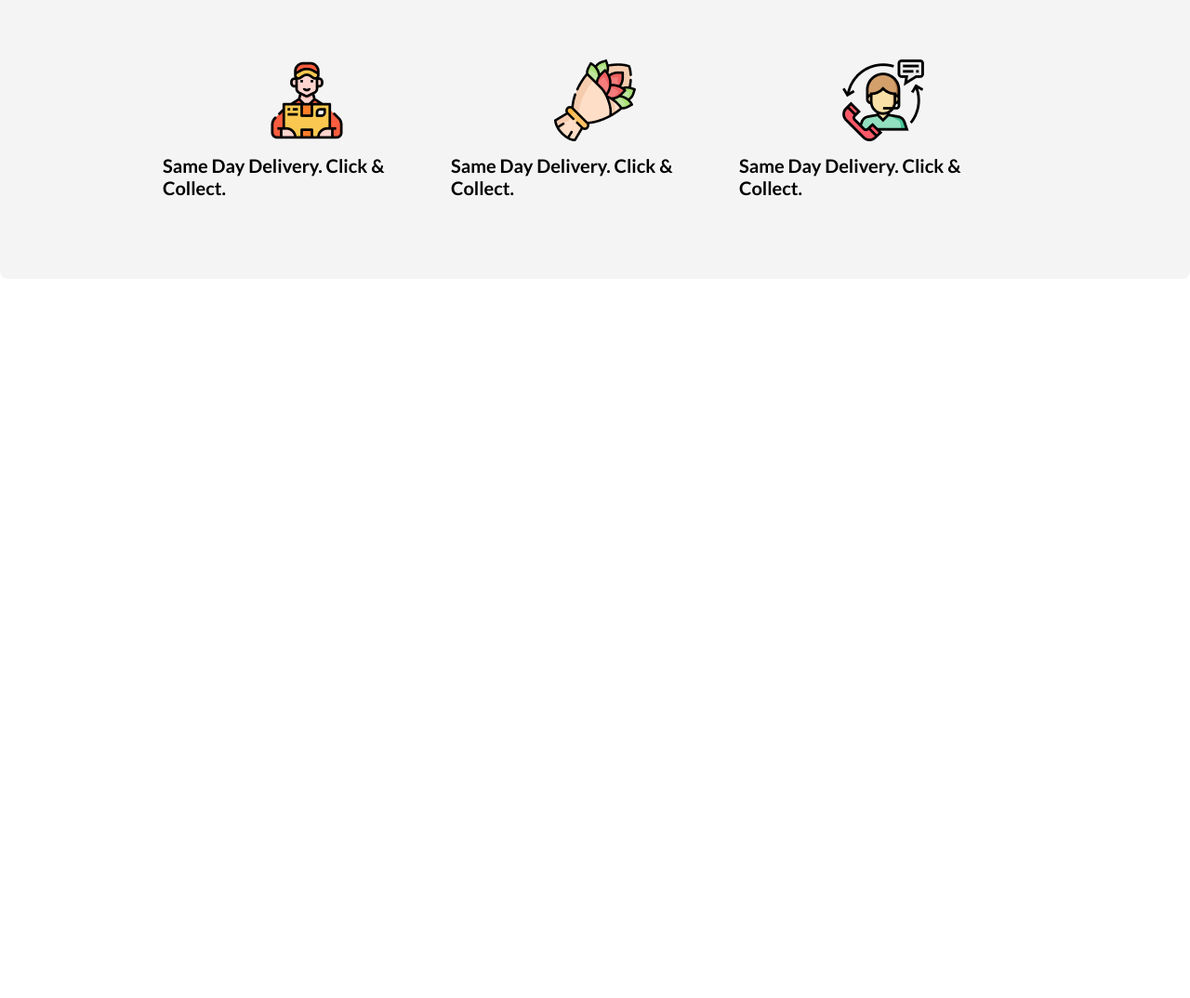
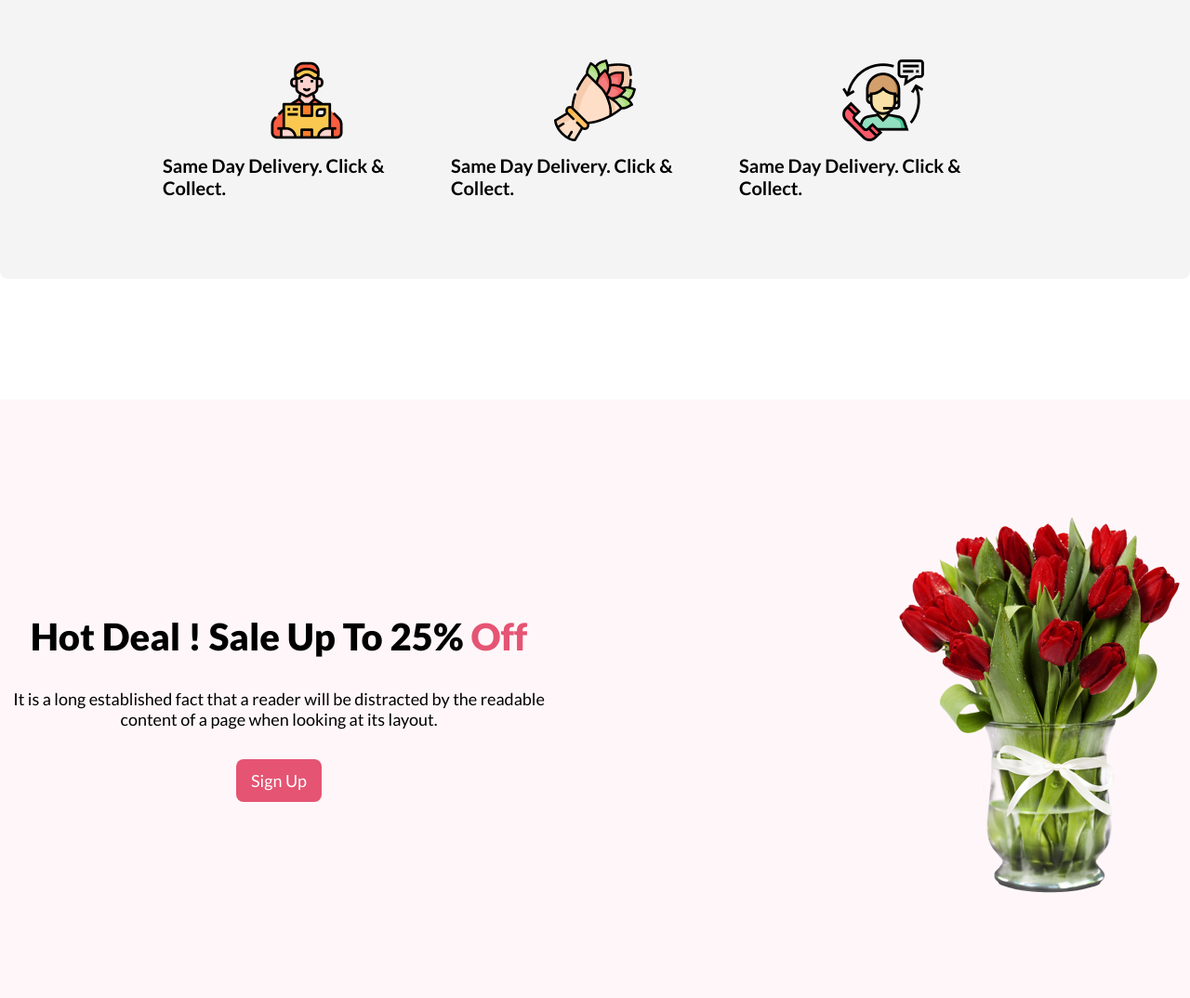
Before and after one commit to md-maruf-billa/Flower-shop-practice, a plain HTML site: page index.html in a window 1280 px wide. Shown: the part 1935-3009 px from the top of the page at 93% size. Before the commit the page ends 2235 px from the top, so only its background shows below. Drawn offline with Linux system fonts and the light colour scheme.

Commit message:
add: added offer section

```diff
--- a/Styles/Styles.css
+++ b/Styles/Styles.css
@@ -156,3 +156,41 @@ nav {
     padding: 86px 175px;
     background: rgba(39, 39, 39, 0.05);
 }
+
+
+
+
+/* ----------offer style------ */
+
+.offer-title{
+    font-size: 40px;
+    font-weight: 800;
+}
+
+.offer-title span{
+    color: rgb(229, 84, 115);
+    font-size: 40px;
+    font-weight: 800;
+}
+
+.offer-content{
+    width: 600px;
+    display: flex;
+    flex-direction: column;
+    align-items: center;
+    text-align: center;
+    justify-content: center;
+    gap: 32px;
+}
+
+.offer-card{
+    display: flex;
+    align-items: center;
+    justify-content: space-between;
+}
+
+.offer-container{
+    margin-top: 130px;
+    padding: 100px 0;
+    background-color: rgba(229, 84, 115, 0.05);
+}
--- a/index.html
+++ b/index.html
@@ -121,6 +121,34 @@
             </div>
         </section>
 
+
+        <!-- -----Offer section-------- -->
+        <section class="offer-container">
+
+            <div class="offer-card container">
+                <!-- offer content -->
+                <div class="offer-content">
+                    <h3 class="offer-title">Hot Deal ! Sale Up To 25% <span>Off</span></h3>
+                    <p>It is a long established fact that a reader will be distracted by the readable content of a page
+                        when looking at its layout.</p>
+
+                    <div>
+                        <button class="btn">Sign Up</button>
+
+                    </div>
+                </div>
+
+
+                <!-- offer image -->
+                <div>
+                    <img src="./Images/pngwing 8.png" alt="">
+
+                </div>
+            </div>
+
+
+        </section>
+
     </main>
 
     <footer>
```
